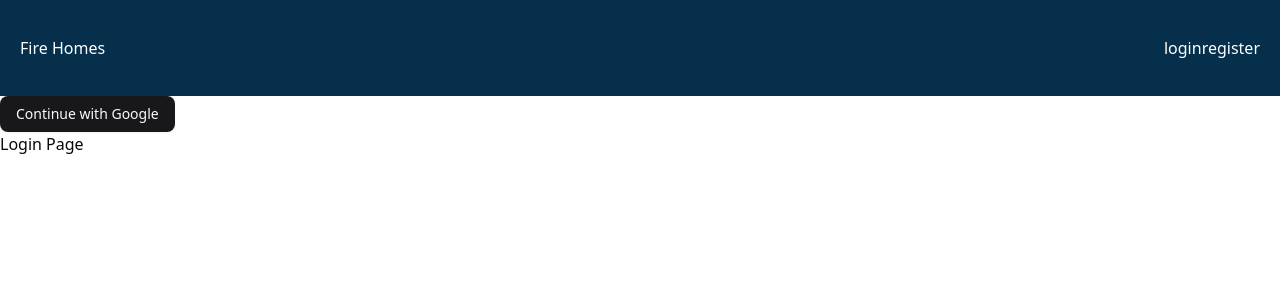
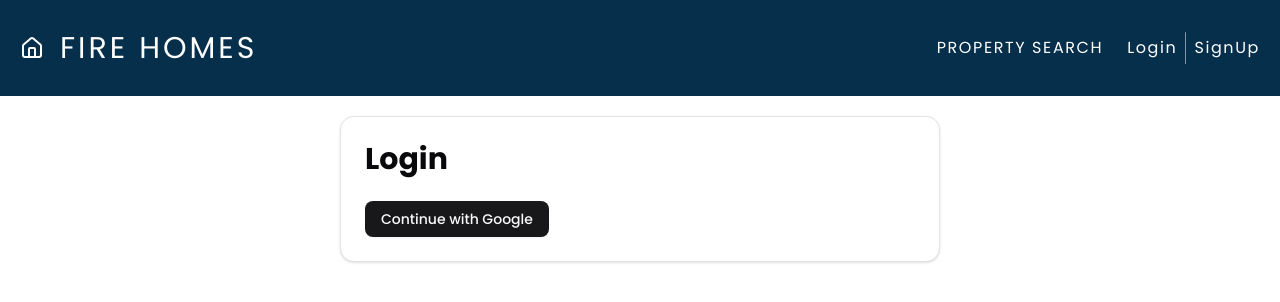
Before and after one commit to alielhasan85/fireHomesCourse, a Next.js app: page /login in a window 1280 px wide. Shown: the top 302 px of the page. Built offline with nearby package versions, Linux system fonts and the light colour scheme; no server answers.

Commit message:
progress in layout

```diff
--- /dev/null
+++ b/app/(auth)/layout.tsx
@@ -0,0 +1,3 @@
+export default function layout({ children }: { children: React.ReactNode }) {
+  return <div className="max-w-screen-sm mx-auto p-5">{children}</div>;
+}
--- a/app/(auth)/login/page.tsx
+++ b/app/(auth)/login/page.tsx
@@ -1,10 +1,17 @@
 import ContinueWithGoogleButton from "@/components/google-account-button";
+import { Card, CardHeader, CardTitle, CardContent } from "@/components/ui/card";
 
 export default function Login() {
   return (
     <div>
-      <ContinueWithGoogleButton />
-      <h1> Login Page</h1>
+      <Card>
+        <CardHeader>
+          <CardTitle className="text-3xl font-bold">Login </CardTitle>
+        </CardHeader>
+        <CardContent>
+          <ContinueWithGoogleButton />
+        </CardContent>
+      </Card>
     </div>
   );
 }
--- /dev/null
+++ b/app/(auth)/properties-search/page.tsx
@@ -0,0 +1,7 @@
+export default function PropertiesSearch() {
+  return (
+    <div>
+      <h1>Properties Search</h1>
+    </div>
+  );
+}
--- a/app/layout.tsx
+++ b/app/layout.tsx
@@ -1,18 +1,15 @@
 import type { Metadata } from "next";
-import { Geist, Geist_Mono } from "next/font/google";
+import { Poppins } from "next/font/google";
 import "./globals.css";
 import Link from "next/link";
 import { AuthProvider } from "@/context/auth";
 import AuthButtons from "@/components/auth-buttons";
+import { HomeIcon } from "lucide-react";
 
-const geistSans = Geist({
-  variable: "--font-geist-sans",
+const poppins = Poppins({
+  variable: "--font-poppins",
   subsets: ["latin"],
-});
-
-const geistMono = Geist_Mono({
-  variable: "--font-geist-mono",
-  subsets: ["latin"],
+  weight: ["100", "200", "300", "400", "500", "600", "700", "800", "900"],
 });
 
 export const metadata: Metadata = {
@@ -27,13 +24,26 @@ export default function RootLayout({
 }>) {
   return (
     <html lang="en">
-      <body
-        className={`${geistSans.variable} ${geistMono.variable} antialiased`}
-      >
+      <body className={`${poppins.className}  antialiased`}>
         <AuthProvider>
           <nav className="bg-sky-950 text-white p-5 h-24 flex items-center justify-between">
-            <Link href="/">Fire Homes</Link>
-            <ul>
+            <Link
+              href="/"
+              className="flex items-center space-x-2 text-3xl tracking-widest gap-2 uppercase"
+            >
+              <HomeIcon />
+
+              <span>Fire Homes</span>
+            </Link>
+            <ul className="items-center flex gap-6">
+              <li>
+                <Link
+                  href="/properties-search"
+                  className="uppercase tracking-widest hover:underline"
+                >
+                  Property Search
+                </Link>
+              </li>
               <li>
                 <AuthButtons></AuthButtons>
               </li>
--- a/components/auth-buttons.tsx
+++ b/components/auth-buttons.tsx
@@ -14,10 +14,12 @@ export default function AuthButtons() {
       )}
 
       {!auth?.currentUser && (
-        <>
-          <Link href="/login">login</Link>
-          <Link href="/register">register</Link>
-        </>
+        <div className="flex gap-2 items-center ">
+          <Link href="/login" className = "tracking-widest hover:underline">Login</Link>
+
+          <div className="h-8 w-[1px] bg-white/50 rounded-full"></div>
+          <Link href="/register" className = "tracking-widest hover:underline">SignUp</Link>
+        </div>
       )}
     </div>
   );
--- /dev/null
+++ b/components/ui/card.tsx
@@ -0,0 +1,68 @@
+import * as React from "react"
+
+import { cn } from "@/lib/utils"
+
+function Card({ className, ...props }: React.ComponentProps<"div">) {
+  return (
+    <div
+      data-slot="card"
+      className={cn(
+        "bg-card text-card-foreground flex flex-col gap-6 rounded-xl border py-6 shadow-sm",
+        className
+      )}
+      {...props}
+    />
+  )
+}
+
+function CardHeader({ className, ...props }: React.ComponentProps<"div">) {
+  return (
+    <div
+      data-slot="card-header"
+      className={cn("flex flex-col gap-1.5 px-6", className)}
+      {...props}
+    />
+  )
+}
+
+function CardTitle({ className, ...props }: React.ComponentProps<"div">) {
+  return (
+    <div
+      data-slot="card-title"
+      className={cn("leading-none font-semibold", className)}
+      {...props}
+    />
+  )
+}
+
+function CardDescription({ className, ...props }: React.ComponentProps<"div">) {
+  return (
+    <div
+      data-slot="card-description"
+      className={cn("text-muted-foreground text-sm", className)}
+      {...props}
+    />
+  )
+}
+
+function CardContent({ className, ...props }: React.ComponentProps<"div">) {
+  return (
+    <div
+      data-slot="card-content"
+      className={cn("px-6", className)}
+      {...props}
+    />
+  )
+}
+
+function CardFooter({ className, ...props }: React.ComponentProps<"div">) {
+  return (
+    <div
+      data-slot="card-footer"
+      className={cn("flex items-center px-6", className)}
+      {...props}
+    />
+  )
+}
+
+export { Card, CardHeader, CardFooter, CardTitle, CardDescription, CardContent }
```
